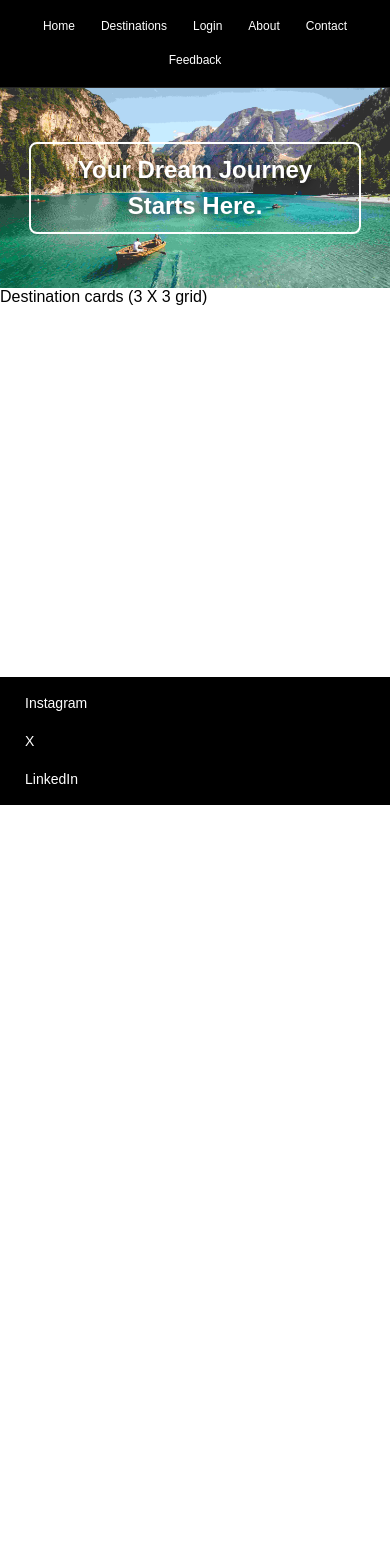
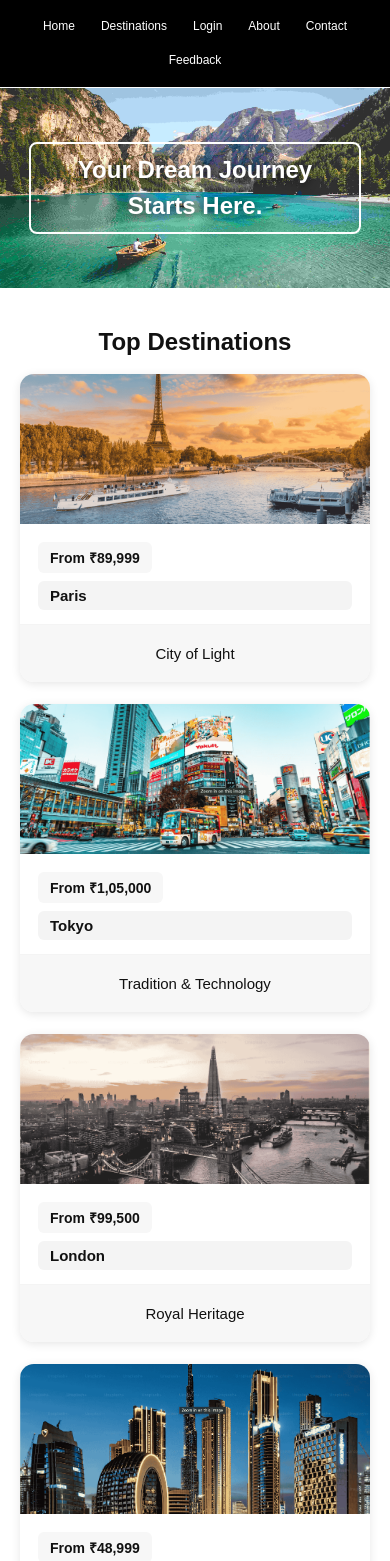
Before and after one commit to RohitGkmit08/Odyssey, a plain HTML site: page src/index.html in a window 390 px wide. Shown: the part 39-1600 px from the top of the page. Before the commit the page ends 844 px from the top, so only its background shows below. Drawn offline with Linux system fonts and the light colour scheme.

Commit message:
feat: complete landing page UI with cards and responsive layout

```diff
--- /dev/null
+++ b/src/assets/styles/card.css
@@ -0,0 +1,101 @@
+.destinations {
+  padding: 60px 0;
+  background: var(--white);
+}
+.destinations-container {
+  max-width: 1150px;
+  margin: 0 auto;
+  padding: 0 20px;
+}
+.destinations-title {
+  text-align: center;
+  font-size: 2rem;
+  font-weight: 700;
+  margin-bottom: 30px;
+  color: var(--gray-900);
+}
+.cards-grid {
+  display: grid;
+  grid-template-columns: repeat(3, 1fr);
+  gap: 40px 30px;
+}
+.card {
+  background: var(--white);
+  border-radius: 14px;
+  overflow: hidden;
+  box-shadow: 0 2px 10px rgba(0,0,0,0.10);
+  display: flex;
+  flex-direction: column;
+  transition: 0.25s ease;
+}
+.card-image img {
+  width: 100%;
+  height: 200px;
+  object-fit: cover;
+}
+.card-info {
+  padding: 14px 18px;
+  display: flex;
+  flex-direction: column;
+  gap: 8px;
+}
+.card-name {
+  font-size: 15px;
+  font-weight: 700;
+  background: var(--gray-100);
+  padding: 6px 12px;
+  border-radius: 6px;
+  color: var(--gray-900);
+}
+.card-price {
+  font-size: 14px;
+  font-weight: 600;
+  background: var(--gray-50);
+  color: var(--gray-900);
+  padding: 6px 12px;
+  border-radius: 6px;
+  width: fit-content;
+}
+.card-description {
+  padding: 20px;
+  text-align: center;
+  font-size: 15px;
+  font-weight: 500;
+  color: var(--gray-900);
+  background: var(--gray-50);
+  border-top: 1px solid var(--gray-100);
+}
+
+@media (max-width: 762px) {
+  .cards-grid {
+    grid-template-columns: repeat(2, 1fr);
+    gap: 30px 20px;
+  }
+
+  .card-image img {
+    height: 180px;
+  }
+
+  .destinations-title {
+    font-size: 1.8rem;
+  }
+}
+@media (max-width: 480px) {
+  .cards-grid {
+    grid-template-columns: 1fr;
+    gap: 22px;
+  }
+
+  .destinations {
+    padding: 40px 0;
+  }
+
+  .destinations-title {
+    font-size: 1.5rem;
+    margin-bottom: 18px;
+  }
+
+  .card-image img {
+    height: 150px;
+  }
+}
--- a/src/assets/styles/header.css
+++ b/src/assets/styles/header.css
@@ -3,10 +3,8 @@
   justify-content: space-between;
   align-items: center;
   padding: 20px 40px;
-
   background: var(--black);
-  backdrop-filter: blur(10px);
-  border-bottom: 1px solid rgba(255, 255, 255, 0.15);
+  border-bottom: 1px solid var(--white);
 }
 .logo {
   font-size: 24px;
--- a/src/assets/styles/main.css
+++ b/src/assets/styles/main.css
@@ -2,4 +2,5 @@
 @import url('./base.css');
 @import url('./header.css');
 @import url('./hero.css');
+@import url('./card.css');
 @import url('./footer.css');
--- a/src/index.html
+++ b/src/index.html
@@ -8,18 +8,20 @@
 </head>
 <body>
 
-  <header class="header">
+  <header>
     <div class="header-container">
       <div class="logo">
         ODYSSEY
       </div>
-      <nav class="nav-links">
+      <nav>
+        <div class="nav-links">
           <a href="#">Home</a>
           <a href="#">Destinations</a>
           <a href="#">Login</a>
           <a href="#">About</a>
           <a href="#">Contact</a>
           <a href="#">Feedback</a>
+        </div>
       </nav>
     </div>
   </header>
@@ -41,9 +43,139 @@
 
 <section class="destinations">
   <div class="destinations-container">
-      <p>Destination cards (3 X 3 grid)</p>
+   <h2 class="destinations-title">Top Destinations</h2>
+    <div class="cards-grid">
+
+      <!-- CARD 1 -->
+      <div class="card">
+        <div class="card-image">
+          <img src="./assets/images/Paris.png" alt="Paris">
+        </div>
+        <div class="card-info">
+          <p class="card-price">From ₹89,999</p>
+          <p class="card-name">Paris</p>
+        </div>
+        <div class="card-description">
+          City of Light
+        </div>
+      </div>
+
+      <!-- CARD 2 -->
+      <div class="card">
+        <div class="card-image">
+          <img src="./assets/images/Tokyo.png" alt="Tokyo">
+        </div>
+        <div class="card-info">
+          <p class="card-price">From ₹1,05,000</p>
+          <p class="card-name">Tokyo</p>
+        </div>
+        <div class="card-description">
+          Tradition & Technology
+        </div>
+      </div>
+
+      <!-- CARD 3 -->
+      <div class="card">
+        <div class="card-image">
+          <img src="./assets/images/London.png" alt="London">
+        </div>
+        <div class="card-info">
+          <p class="card-price">From ₹99,500</p>
+          <p class="card-name">London</p>
+        </div>
+        <div class="card-description">
+          Royal Heritage
+        </div>
+      </div>
+
+      <!-- CARD 4 -->
+      <div class="card">
+        <div class="card-image">
+          <img src="./assets/images/Dubai.png" alt="Dubai">
+        </div>
+        <div class="card-info">
+          <p class="card-price">From ₹48,999</p>
+          <p class="card-name">Dubai</p>
+        </div>
+        <div class="card-description">
+          City of Gold
+        </div>
+      </div>
+
+      <!-- CARD 5 -->
+      <div class="card">
+        <div class="card-image">
+          <img src="./assets/images/Sydney.png" alt="Sydney">
+        </div>
+        <div class="card-info">
+          <p class="card-price">From ₹1,15,500</p>
+          <p class="card-name">Sydney</p>
+        </div>
+        <div class="card-description">
+          Harbour City
+        </div>
+      </div>
+
+      <!-- CARD 6 -->
+      <div class="card">
+        <div class="card-image">
+          <img src="./assets/images/Zurich.png" alt="Zurich">
+        </div>
+        <div class="card-info">
+          <p class="card-price">From ₹1,30,000</p>
+          <p class="card-name">Zurich</p>
+        </div>
+        <div class="card-description">
+          Swiss Paradise
+        </div>
+      </div>
+
+      <!-- CARD 7 -->
+      <div class="card">
+        <div class="card-image">
+          <img src="./assets/images/LA.jpeg" alt="Los Angeles">
+        </div>
+        <div class="card-info">
+          <p class="card-price">From ₹1,20,000</p>
+          <p class="card-name">Los Angeles</p>
+        </div>
+        <div class="card-description">
+          Hollywood Experience
+        </div>
+      </div>
+
+      <!-- CARD 8 -->
+      <div class="card">
+        <div class="card-image">
+          <img src="./assets/images/Berlin.png" alt="Berlin">
+        </div>
+        <div class="card-info">
+          <p class="card-price">From ₹87,000</p>
+          <p class="card-name">Berlin</p>
+        </div>
+        <div class="card-description">
+          History & Culture
+        </div>
+      </div>
+
+      <!-- CARD 9 -->
+      <div class="card">
+        <div class="card-image">
+          <img src="./assets/images/Cape-Town.png" alt="Cape Town">
+        </div>
+        <div class="card-info">
+          <p class="card-price">From ₹95,000</p>
+          <p class="card-name">Cape Town</p>
+        </div>
+        <div class="card-description">
+          Beaches & Mountains
+        </div>
+      </div>
+
+    </div>
   </div>
 </section>
+
 
   <footer>
     <div class="footer-container">
```
Also changed, not shown: src/assets/images/Berlin.png (added), src/assets/images/Cape-Town.png (added), src/assets/images/Dubai.png (added), src/assets/images/LA.jpeg (added), src/assets/images/London.png (added), src/assets/images/Paris.png (added), src/assets/images/Sydney.png (added), src/assets/images/Tokyo.png (added), src/assets/images/Zurich.png (added). Lines whose indentation alone changed are shown as unchanged.
